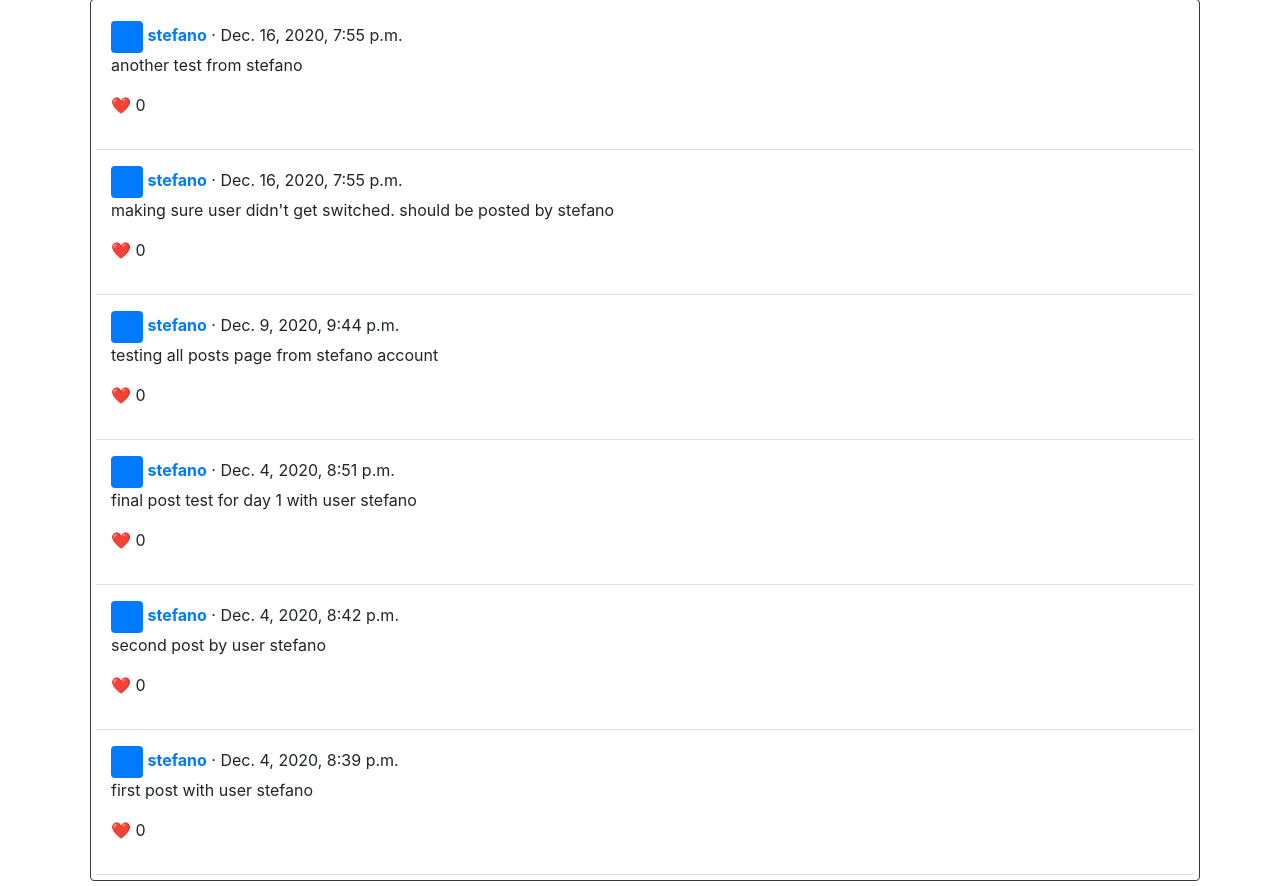
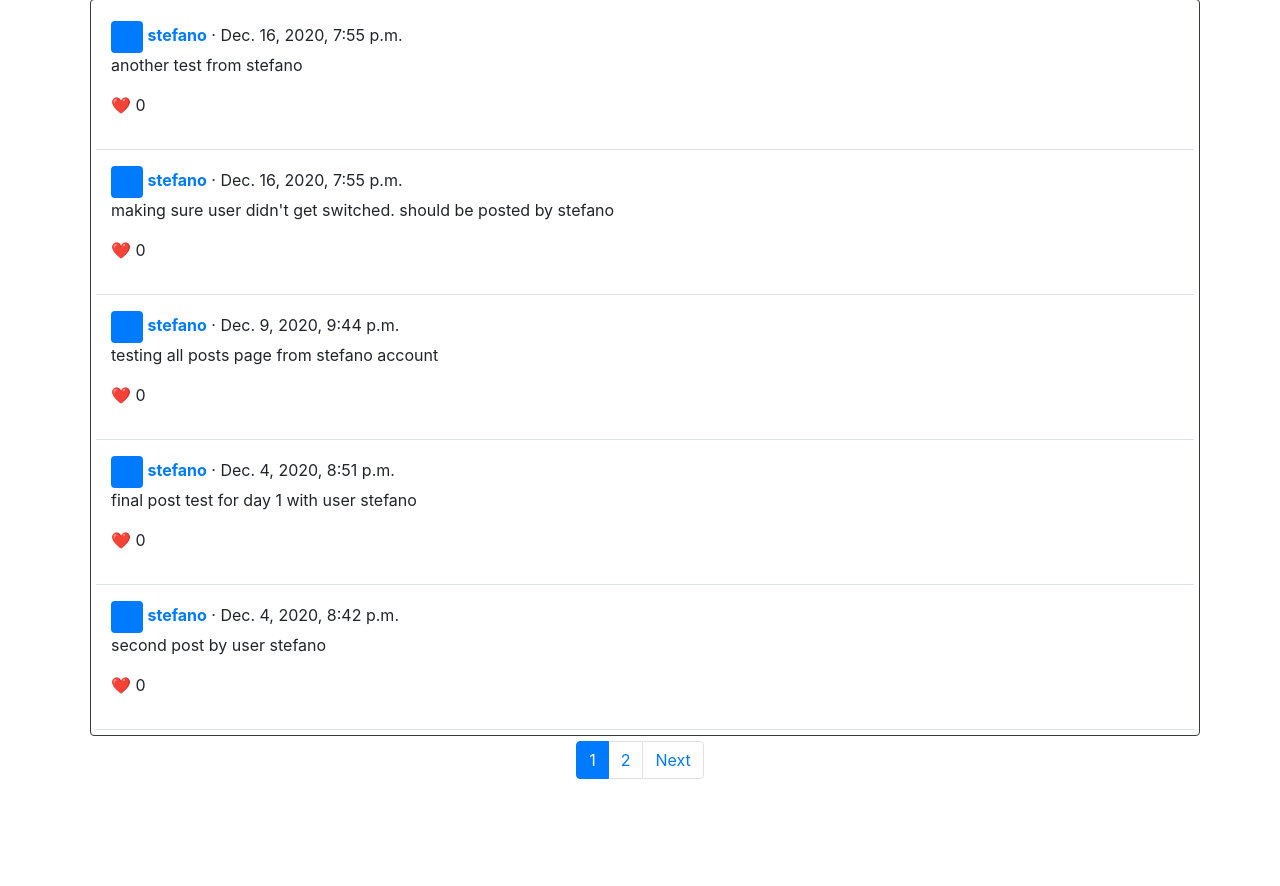
Before and after one commit to stefanoroque/CS50-Project-4, a Django app: a page that uses network/templates/network/user_profile.html in a window 1280 px wide. Shown: the part 177-1063 px from the top of the page. After the commit the page ends 956 px from the top, so only its background shows below. Run offline with Django 3.2, Linux system fonts and the light colour scheme; data comes from the database, SQL or seed files in the repository; both versions use the stored data as it was after the commit; some libraries are stand-ins or nearby versions.

Commit message:
added pagination functionality

```diff
--- a/network/templates/network/user_profile.html
+++ b/network/templates/network/user_profile.html
@@ -22,7 +22,7 @@
 
 
     <div class="container border border-dark rounded pst">
-        {% for post in desired_user_posts %}
+        {% for post in posts %}
             <div class="d-flex pt-3">
 
                 <div class="pb-3 mb-0 medium lh-sm border-bottom w-100">
@@ -42,6 +42,27 @@
         {% endfor %}
     </div>
 
+    <ul class="pagination justify-content-center">
+        {% if posts.has_previous %}
+            <!-- <li class="page-item"><a class="page-link" href="?page=1">First Page</a></li> -->
+            <li class="page-item"><a class="page-link" href="?page={{ posts.previous_page_number }}">Previous</a></li>
+        {% endif %}
+
+        {% for num in posts.paginator.page_range %}
+            {% if posts.number == num %}
+                <li class="page-item active"><a class="page-link" href="?page={{ num }}">{{ num }}</a></li>
+
+            {% elif num > posts.number|add:'-3' and num < posts.number|add:'3' %}
+                <li class="page-item"><a class="page-link" href="?page={{ num }}">{{ num }}</a></li>
+            {% endif %}
+        {% endfor %}
+
+        {% if posts.has_next %}
+            <li class="page-item"><a class="page-link" href="?page={{ posts.next_page_number }}">Next</a></li>
+            <!-- <li class="page-item"><a class="page-link" href="?page={{ posts.paginator.num_pages }}">Last Page</a></li> -->
+        {% endif %}
+    </ul>
+
 
 </div>
 {% endblock %}
--- a/network/views.py
+++ b/network/views.py
@@ -4,16 +4,26 @@ from django.http import HttpResponse, HttpResponseRedirect
 from django.shortcuts import render
 from django.urls import reverse
 from django.utils import timezone
+from django.core.paginator import Paginator
 
 from .models import *
 
 import datetime
 
+# Constants
+NUM_POSTS_PER_PAGE = 5
+
 def index(request):
-    all_posts = Post.objects.all()
+    all_posts = Post.objects.all().order_by('-post_date')
+
+    paginator = Paginator(all_posts, NUM_POSTS_PER_PAGE)
+    page = request.GET.get('page')
+
+    posts = paginator.get_page(page)
+
     #TODO: figure out way to convert timestamp to local time
     return render(request, "network/index.html", {
-        "all_posts": all_posts.order_by('-post_date')
+        "posts": posts
     })
 
 def following(request):
@@ -23,10 +33,18 @@ def following(request):
 
     else:
         followed_users = Following.objects.filter(following_user=request.user).values_list('followed_user', flat=True)
-        following_posts = Post.objects.filter(author__in=followed_users)
+        following_posts = Post.objects.filter(author__in=followed_users).order_by('-post_date')
+
+        paginator = Paginator(following_posts, NUM_POSTS_PER_PAGE)
+        page = request.GET.get('page')
+
+        posts = paginator.get_page(page)
+
+
+
 
         return render(request, "network/following.html", {
-            "following_posts": following_posts.order_by('-post_date')
+            "posts": posts
         })
 
 
@@ -103,13 +121,18 @@ def new_post(request):
 def profile(request, username):
     # Fetch the user object so it can be passed into the template
     desired_user = User.objects.filter(username=username).first()
-    desired_user_posts = Post.objects.filter(author=desired_user)
+    desired_user_posts = Post.objects.filter(author=desired_user).order_by('-post_date')
+
+    paginator = Paginator(desired_user_posts, NUM_POSTS_PER_PAGE)
+    page = request.GET.get('page')
+
+    posts = paginator.get_page(page)
 
     # If the user is not signed in
     if not request.user.is_authenticated:
         return render(request, "network/user_profile.html", {
             "desired_user": desired_user,
-            "desired_user_posts": desired_user_posts.order_by('-post_date')
+            "posts": posts
         })
 
 
@@ -122,7 +145,7 @@ def profile(request, username):
 
     return render(request, "network/user_profile.html", {
             "desired_user": desired_user,
-            "desired_user_posts": desired_user_posts.order_by('-post_date'),
+            "posts": posts,
             "is_following": is_following
         })
 
@@ -135,7 +158,6 @@ TODO
 def followUser(request, username):
     # Fetch the object of the user being followed
     followed_user = User.objects.filter(username=username).first()
-    followed_user_posts = Post.objects.filter(author=followed_user)
 
     following_user = request.user
 
@@ -149,18 +171,22 @@ def followUser(request, username):
     following_user.num_following += 1
     following_user.save()
 
+    # Get the followed user's posts ready
+    followed_user_posts = Post.objects.filter(author=followed_user).order_by('-post_date')
+    paginator = Paginator(followed_user_posts, NUM_POSTS_PER_PAGE)
+    page = request.GET.get('page')
+    posts = paginator.get_page(page)
 
     return render(request, "network/user_profile.html", {
             "desired_user": followed_user,
-            "desired_user_posts": followed_user_posts.order_by('-post_date'),
+            "posts": posts,
             "is_following": True
         })
 
 
 def unfollowUser(request, username):
-    # Fetch the object of the user being followed
+    # Fetch the object of the user being unfollowed
     followed_user = User.objects.filter(username=username).first()
-    followed_user_posts = Post.objects.filter(author=followed_user)
 
     following_user = request.user
 
@@ -173,9 +199,15 @@ def unfollowUser(request, username):
     following_user.num_following -= 1
     following_user.save()
 
+    # Get the unfollowed user's posts ready
+    followed_user_posts = Post.objects.filter(author=followed_user).order_by('-post_date')
+    paginator = Paginator(followed_user_posts, NUM_POSTS_PER_PAGE)
+    page = request.GET.get('page')
+    posts = paginator.get_page(page)
+
 
     return render(request, "network/user_profile.html", {
             "desired_user": followed_user,
-            "desired_user_posts": followed_user_posts.order_by('-post_date'),
+            "posts": posts,
             "is_following": False
         })
```
Also changed, not shown: network/templates/network/following.html (+23 -2 lines), network/templates/network/index.html (+24 -1 lines), db.sqlite3.
